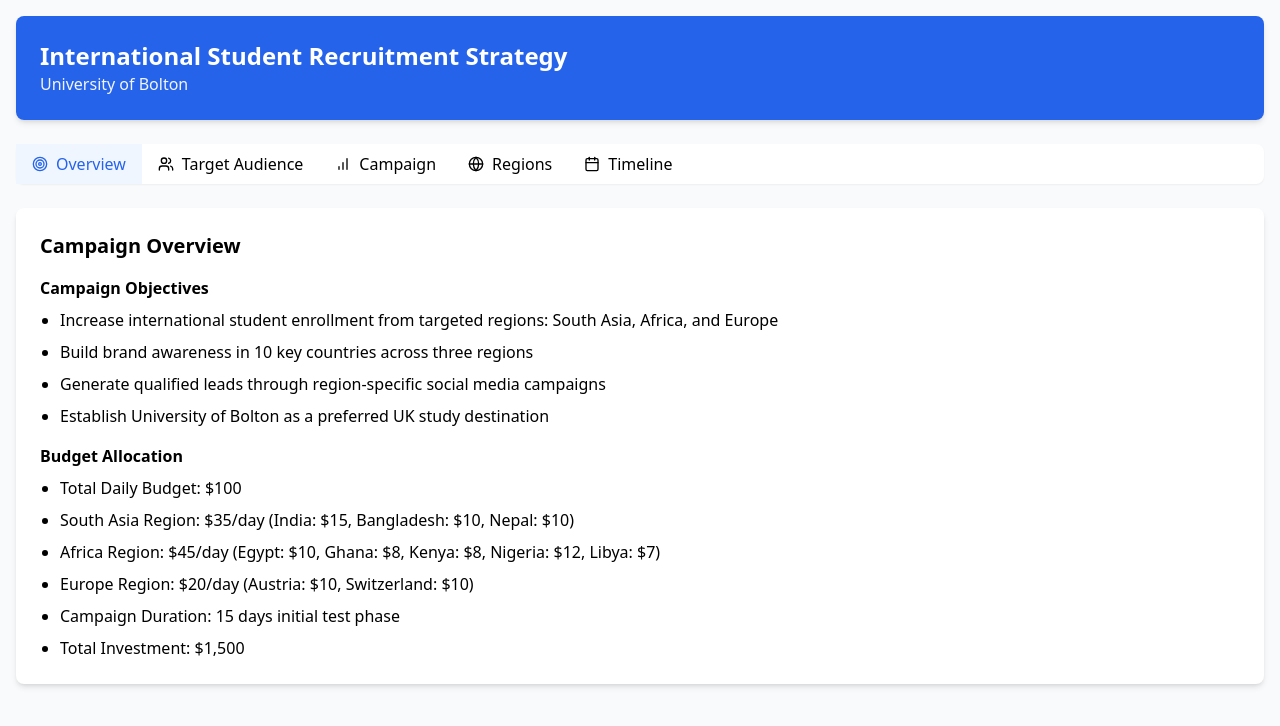
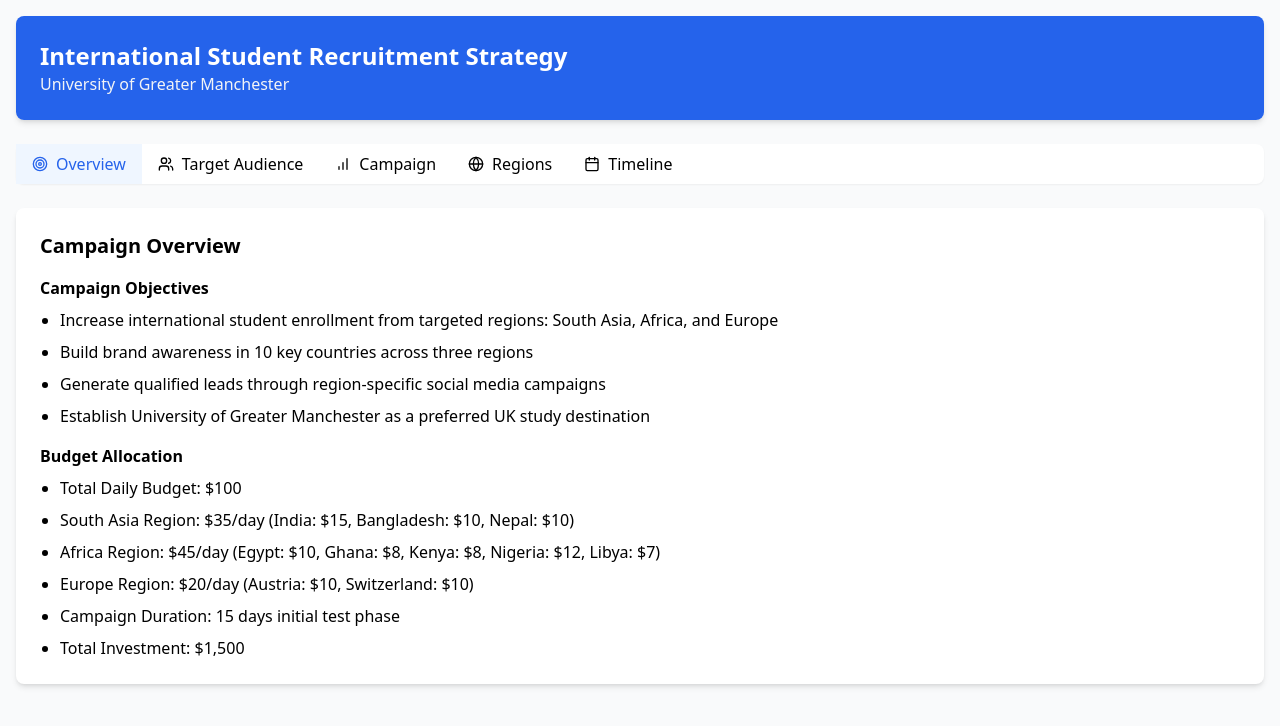
Before and after one commit to Roch2119/bolton-dashboard, a Next.js app: page / in a window 1280 px wide. Shown: the top 726 px of the page. Built offline with nearby package versions, Linux system fonts and the light colour scheme.

Commit message:
Update StrategyDashboard content and layout

```diff
--- a/src/components/StrategyDashboard.tsx
+++ b/src/components/StrategyDashboard.tsx
@@ -50,7 +50,7 @@
       <div className="bg-white rounded-lg shadow-md mb-6 overflow-hidden">
         <div className="bg-blue-600 text-white p-6">
           <h1 className="text-2xl font-bold">International Student Recruitment Strategy</h1>
-          <p className="text-gray-100">University of Bolton</p>
+          <p className="text-gray-100">University of Greater Manchester</p>
         </div>
       </div>
 
@@ -79,7 +79,7 @@
                   <li>Increase international student enrollment from targeted regions: South Asia, Africa, and Europe</li>
                   <li>Build brand awareness in 10 key countries across three regions</li>
                   <li>Generate qualified leads through region-specific social media campaigns</li>
-                  <li>Establish University of Bolton as a preferred UK study destination</li>
+                  <li>Establish University of Greater Manchester as a preferred UK study destination</li>
                 </ul>
               </div>
               <div>
```
